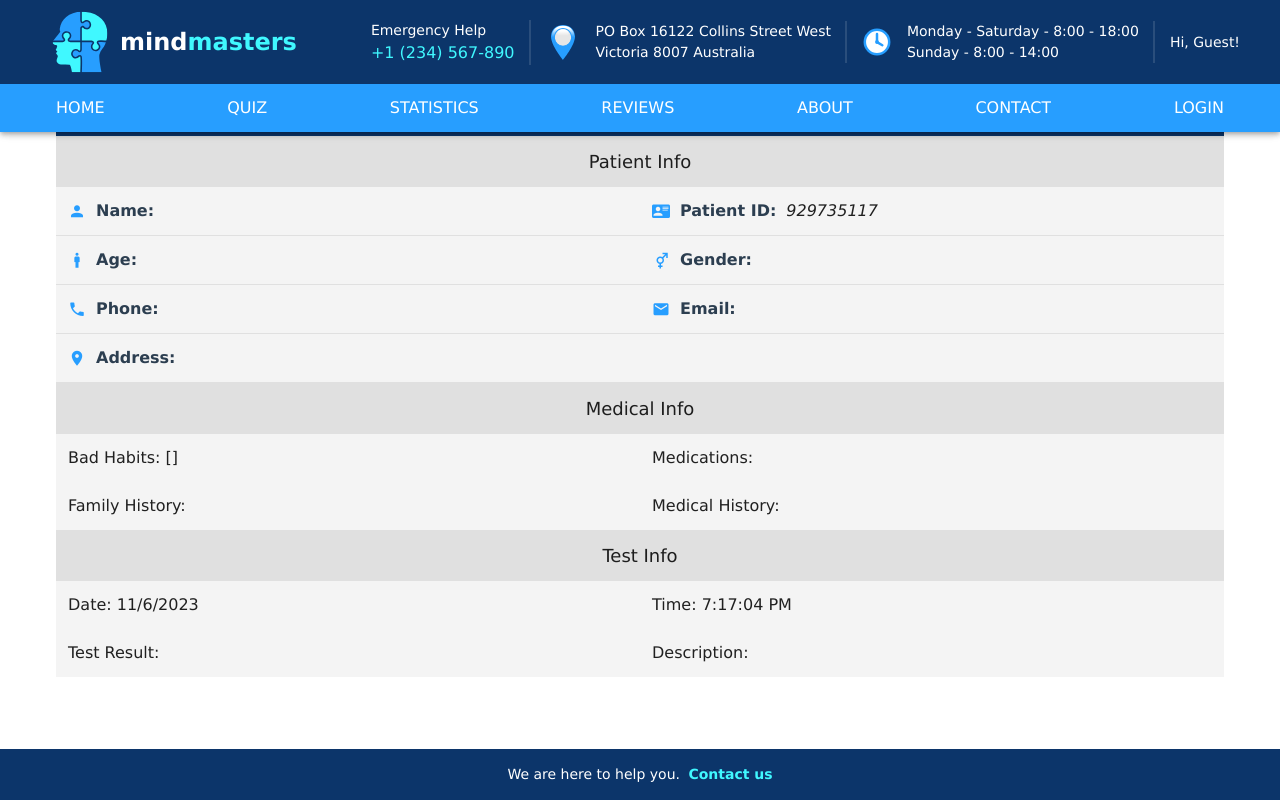
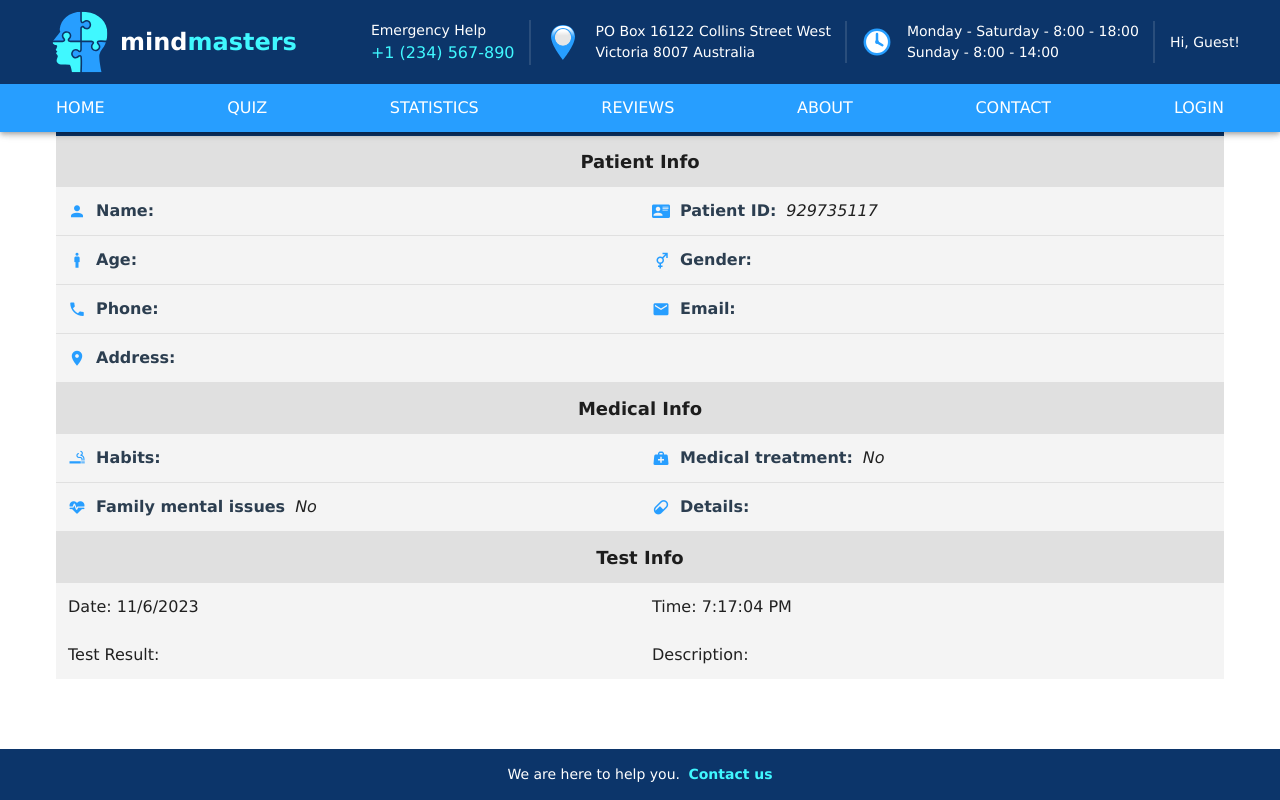
Before and after one commit to Feralwater/CogniLearn, a Vue app: page /results in a window 1280 px wide. Built offline with nearby package versions, Linux system fonts and the light colour scheme.

Commit message:
add styles to Medical Info

```diff
--- a/src/views/TestResultsView/TestResultsView.css
+++ b/src/views/TestResultsView/TestResultsView.css
@@ -37,7 +37,7 @@
 .registration-heading {
   background-color: var(--border);
   text-align: center;
-  font-weight: 500;
+  font-weight: 600;
   font-size: 18px;
 }
 
--- a/src/views/TestResultsView/TestResultsView.vue
+++ b/src/views/TestResultsView/TestResultsView.vue
@@ -21,7 +21,9 @@ const depressionResults = computed(() => {
 const patientId = computed(() => {
   return Math.floor(Math.random() * 1000000000);
 });
-
+const habits = computed(() => {
+  return patient.badHabits.join(", ")
+});
 const downloadPDF = () => {
   const element = document.getElementById("element-to-pdf");
 
@@ -105,21 +107,30 @@ const downloadPDF = () => {
           </v-col>
         </v-row>
         <v-row>
-          <v-col cols="6">
-            Bad Habits: {{ patient.badHabits }}
+          <v-col cols="6" class="registration-col">
+            <v-icon color="primary" size="18">mdi-smoking</v-icon>
+            <span class="registration-field">Habits: </span>
+            <span class="registration-data">{{ habits }}</span>
           </v-col>
-          <v-col cols="6">
-            Medications: {{ patient.hasMedicalTreatment }}
+          <v-col cols="6" class="registration-col">
+            <v-icon color="primary" size="18">mdi-medical-bag</v-icon>
+            <span class="registration-field">Medical treatment: </span>
+            <span class="registration-data">{{ patient.hasMedicalTreatment ? "Yes" : "No" }}</span>
           </v-col>
         </v-row>
         <v-row>
-          <v-col cols="6">
-            Family History: {{ patient.hasFamilyDepression }}
+          <v-col cols="6" class="registration-col">
+            <v-icon color="primary" size="18">mdi-heart-pulse</v-icon>
+            <span class="registration-field">Family mental issues</span>
+            <span class="registration-data">{{ patient.hasFamilyDepression ? "Yes" : "No" }}</span>
           </v-col>
-          <v-col cols="6">
-            Medical History:
+          <v-col cols="6" class="registration-col">
+            <v-icon color="primary" size="18">mdi-pill</v-icon>
+            <span class="registration-field">Details: </span>
+            <span class="registration-data">{{ patient.medicalTreatmentDetails }}</span>
           </v-col>
         </v-row>
+
         <v-row>
           <v-col cols="12" class="registration-heading">
             Test Info
```
